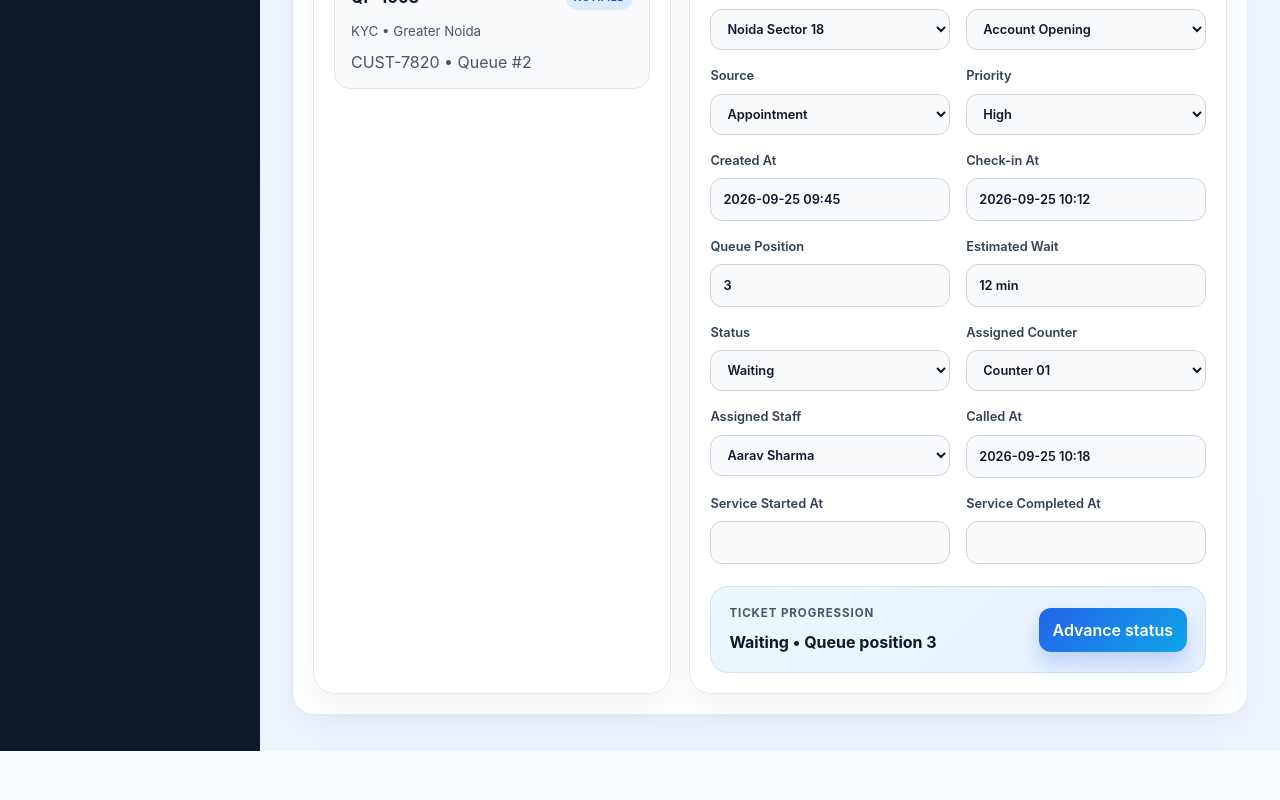
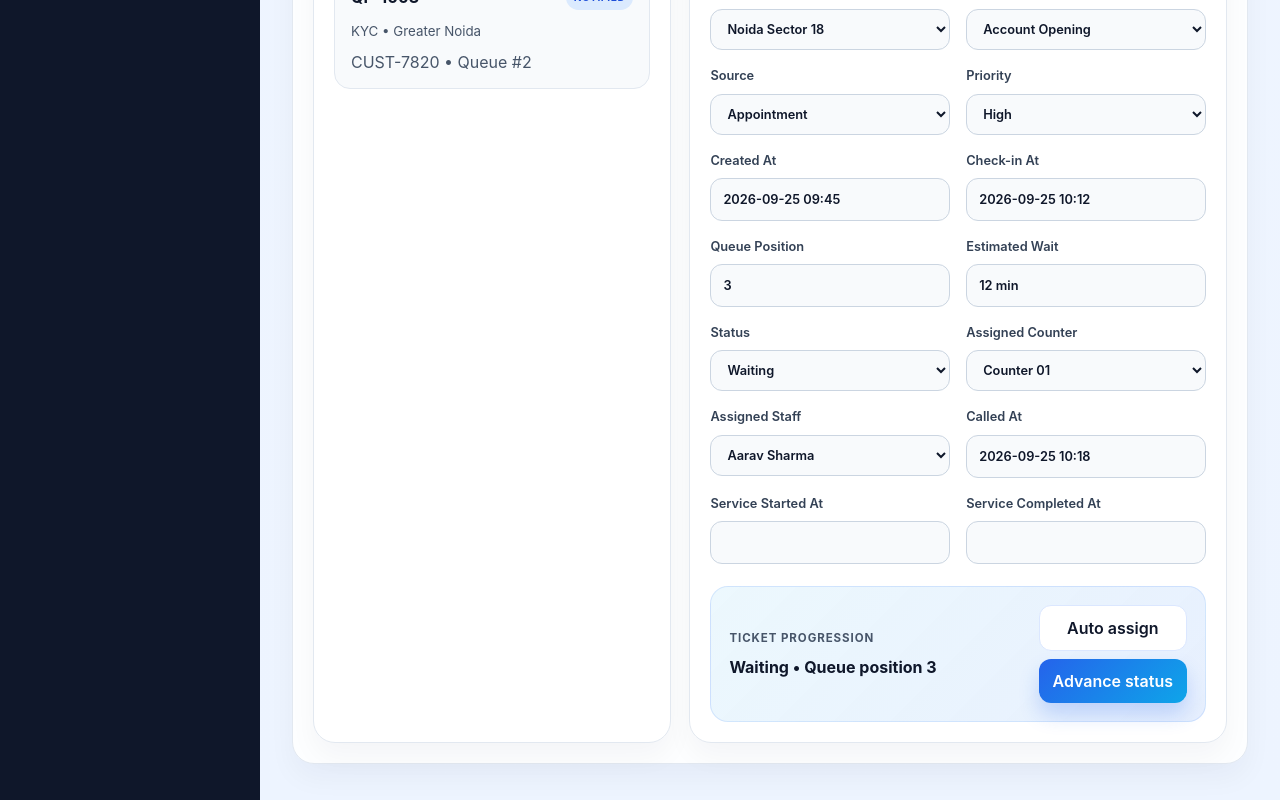
Before and after one commit to KANHAIYAKS108/QFlow, a React (Vite) app: page / in a window 1280 px wide. Shown: the part 3880-4680 px from the top of the page. Before the commit the page ends 4631 px from the top, so only its background shows below. Built offline with nearby package versions, Linux system fonts and the light colour scheme.

Commit message:
Auto assign ticket to counter

```diff
--- a/src/App.jsx
+++ b/src/App.jsx
@@ -434,6 +434,29 @@ function App() {
 
     setTickets((previous) => [newTicket, ...previous])
     setSelectedTicketId(newTicket.id)
+  }
+
+  const autoAssignTicket = () => {
+    const bestMatch = counters.find(
+      (counter) =>
+        counter.location === selectedTicket.location &&
+        counter.supportedServices.includes(selectedTicket.service),
+    ) ?? counters[0]
+
+    const assignedStaff = bestMatch ? bestMatch.assignedStaff : staff[0]?.name
+
+    setTickets((previous) =>
+      previous.map((ticket) =>
+        ticket.id === selectedTicketId
+          ? {
+              ...ticket,
+              assignedCounter: bestMatch ? bestMatch.name : 'Counter 01',
+              assignedStaff,
+              status: ticket.status === 'Waiting' ? 'Notified' : ticket.status,
+            }
+          : ticket,
+      ),
+    )
   }
 
   const advanceTicketStatus = () => {
@@ -1318,9 +1341,14 @@ function App() {
                     {selectedTicket.status} • Queue position {selectedTicket.queuePosition}
                   </strong>
                 </div>
-                <button type="button" className="primary-btn small-btn" onClick={advanceTicketStatus}>
-                  Advance status
-                </button>
+                <div className="queue-actions">
+                  <button type="button" className="secondary-btn small-btn" onClick={autoAssignTicket}>
+                    Auto assign
+                  </button>
+                  <button type="button" className="primary-btn small-btn" onClick={advanceTicketStatus}>
+                    Advance status
+                  </button>
+                </div>
               </div>
             </div>
           </div>
```
